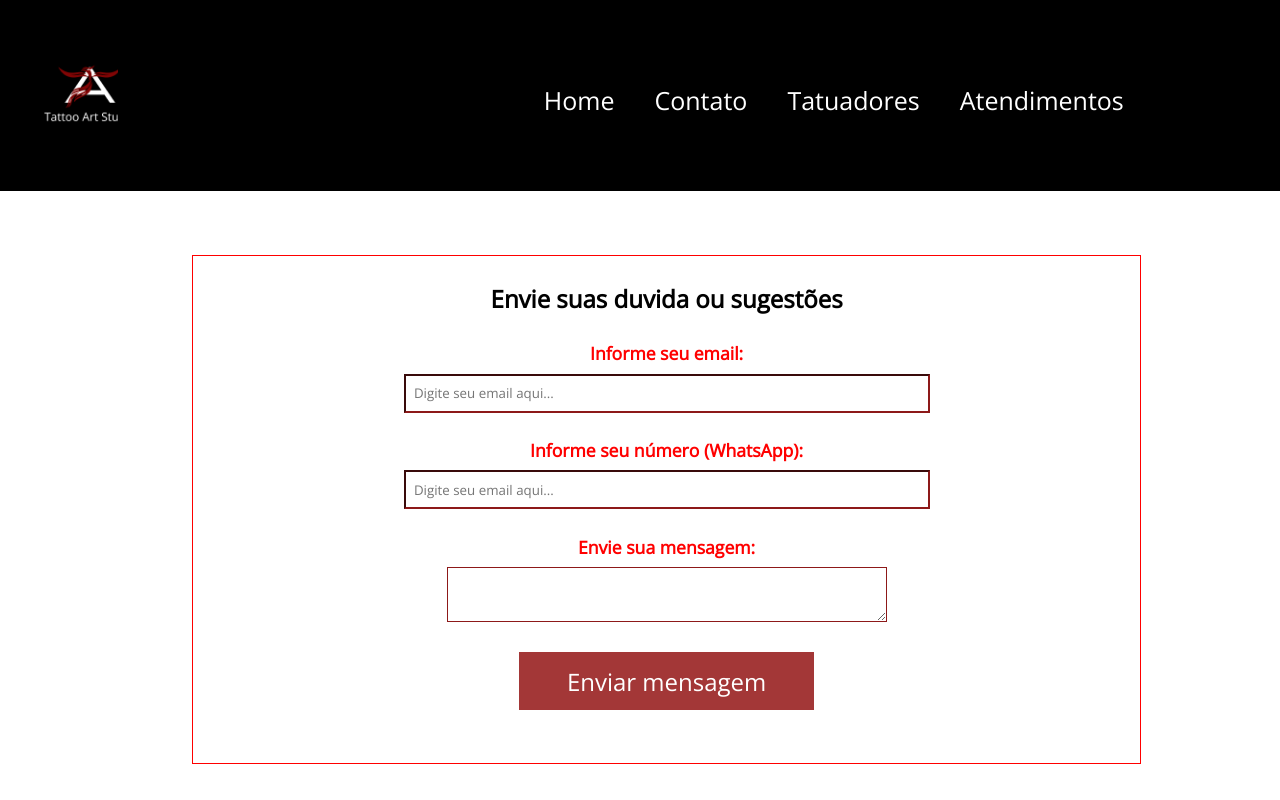
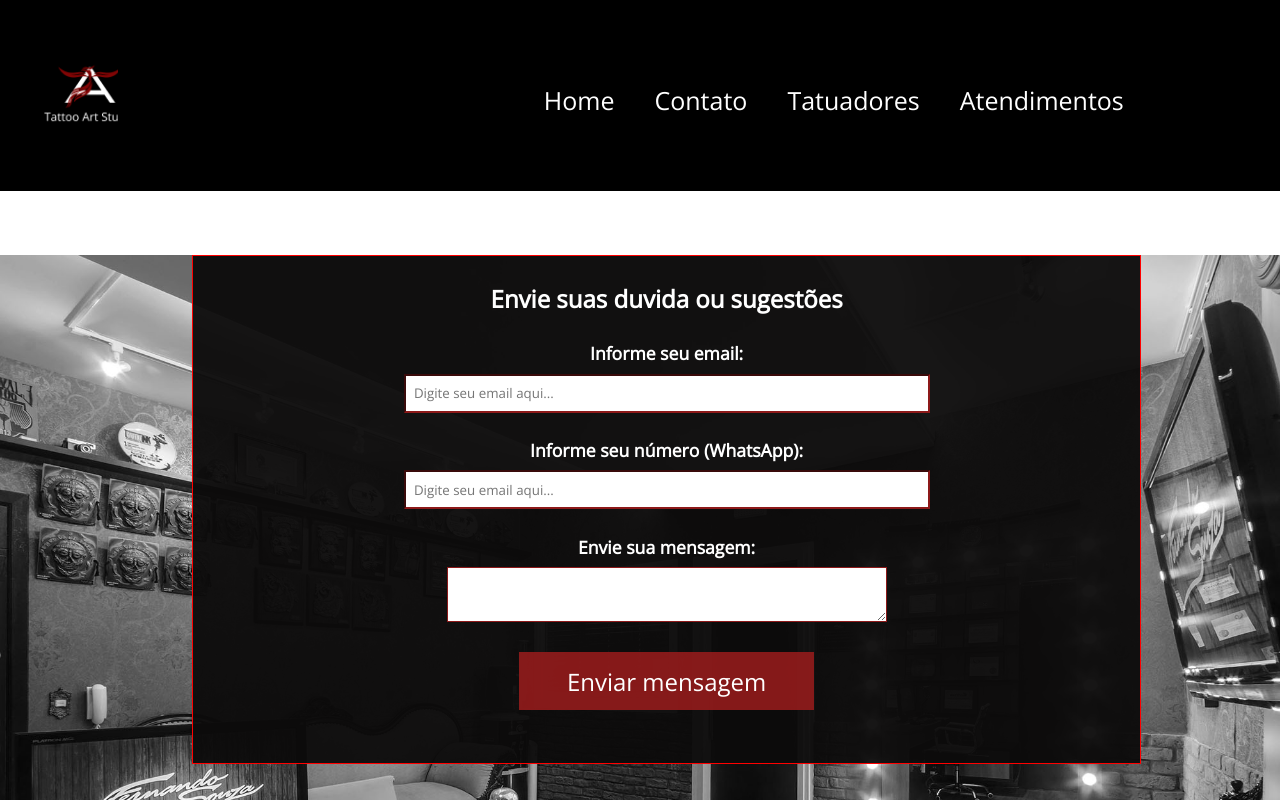
Before and after one commit to CibeleMartins/TattooArtStudio-M5, a React (Create React App) app: page /Contato in a window 1280 px wide. Shown: the top 800 px of the page. Built offline with nearby package versions, Linux system fonts and the light colour scheme.

Commit message:
adicionando imagem no background

```diff
--- a/src/pages/Contato.jsx
+++ b/src/pages/Contato.jsx
@@ -8,8 +8,7 @@ function Contato() {
         <>
             <Header/>
 
-
-
+            <div className={styles.Fundo}>
             <div className={styles.divContato}>
                 <h2> Envie suas duvida ou sugestões</h2>
                 <form className={styles.displayForm}>
@@ -37,6 +36,7 @@ function Contato() {
                 </form>
             </div>
 
+            </div>
 
             <Footer/>
         </>
--- a/src/pages/Contato.module.css
+++ b/src/pages/Contato.module.css
@@ -2,6 +2,14 @@
 
 * {
     font-family: "Open Sans", sans-serif;
+}
+
+.Fundo{
+    background-image: url("../assets/imagens/contato.jpg");
+    background-size: cover;
+    width: 100%;
+height: 100vh;
+
 }
 
 .divContato{
@@ -9,6 +17,8 @@
     width: 70%;
     margin-left: 15%;
     padding: 2%;
+    background-color: rgba(12, 11, 11, 0.952);
+    color: white;
 }
 
     .displayForm{
@@ -18,7 +28,7 @@
     }
 
     form label {
-        color: red;
+        color: white;
           font-size: 1.1em;
           font-weight: bold;
           margin-bottom: 1.5%;
```
Also changed, not shown: src/assets/imagens/contato.jpg (added).
